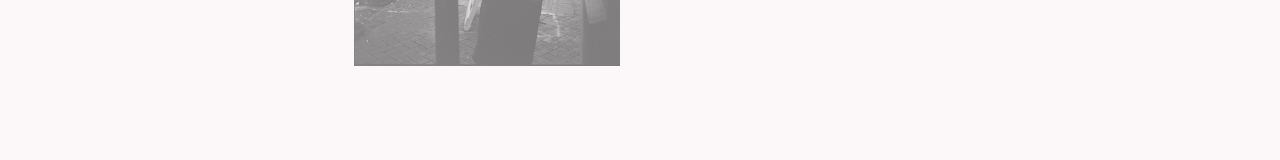
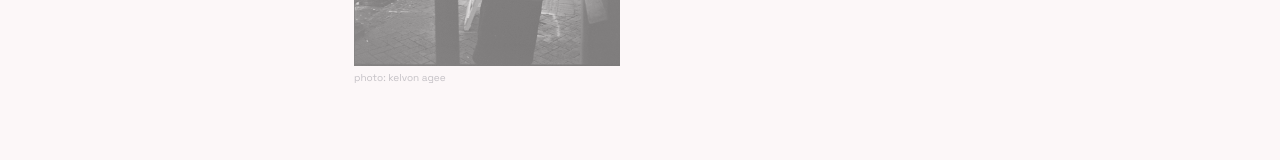
Before and after one commit to mciccarelli/personal-site, a Next.js app: page /information in a window 1280 px wide. Shown: the part 290-450 px from the top of the page. Built offline with nearby package versions, Linux system fonts and the light colour scheme.

Commit message:
cal embed layout, photo credit

```diff
--- a/app/information/page.tsx
+++ b/app/information/page.tsx
@@ -5,6 +5,7 @@ import ColumnReveal from '@/components/column-reveal';
 import CurtainReveal from '@/components/curtain-reveal';
 import StaggerList from '@/components/stagger-list';
 import SocialLinks from '@/components/social-links';
+import DelayedFade from '@/components/delayed-fade';
 
 export const metadata: Metadata = {
   title: 'Information',
@@ -42,6 +43,16 @@ export default function InformationPage() {
             className="w-full -mb-px block opacity-60 mix-blend-multiply dark:mix-blend-screen dark:opacity-40"
           />
         </CurtainReveal>
+        <DelayedFade delay={1}>
+          <a
+            href="https://kelvonagee.com"
+            target="_blank"
+            rel="noopener noreferrer"
+            className="text-muted-foreground/40 hover:text-muted-foreground mt-1 block text-[10px] transition-colors"
+          >
+            photo: kelvon agee
+          </a>
+        </DelayedFade>
       </ColumnReveal>
 
       {/* About — cols 7-8 */}
--- a/components/book-call-button.tsx
+++ b/components/book-call-button.tsx
@@ -47,7 +47,7 @@ export default function BookCallButton() {
 						>
 							{open && (
 								<iframe
-									src={`https://cal.com/ciccarelli/intro?layout=column_view&theme=${resolvedTheme}`}
+									src={`https://cal.com/ciccarelli/intro?layout=month_view&theme=${resolvedTheme}`}
 									className="w-full h-full border-0"
 									allow="payment"
 								/>
--- /dev/null
+++ b/components/delayed-fade.tsx
@@ -0,0 +1,29 @@
+'use client';
+
+import { motion } from 'motion/react';
+import { useWatermarkReady } from '@/hooks/use-watermark-ready';
+
+interface DelayedFadeProps {
+	children: React.ReactNode;
+	delay?: number;
+	className?: string;
+}
+
+export default function DelayedFade({ children, delay = 0, className }: DelayedFadeProps) {
+	const ready = useWatermarkReady();
+
+	return (
+		<motion.div
+			initial={{ opacity: 0 }}
+			animate={ready ? { opacity: 1 } : { opacity: 0 }}
+			transition={{
+				duration: 0.4,
+				delay: ready ? delay : 0,
+				ease: 'easeOut',
+			}}
+			className={className}
+		>
+			{children}
+		</motion.div>
+	);
+}
```
